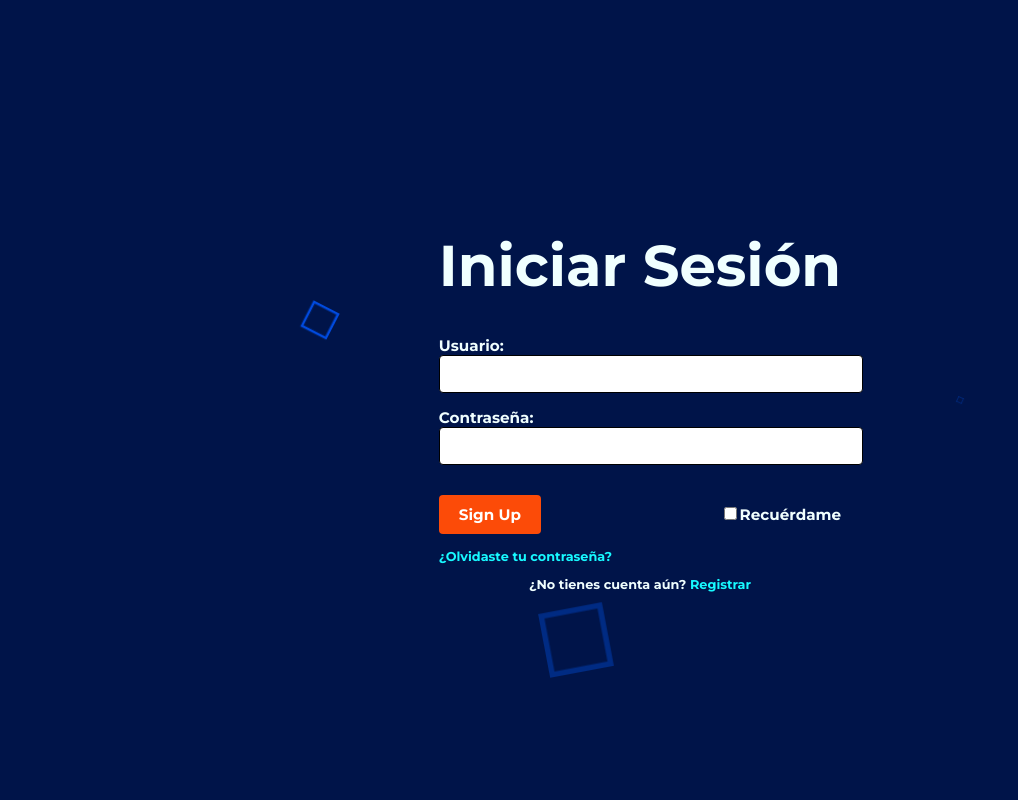
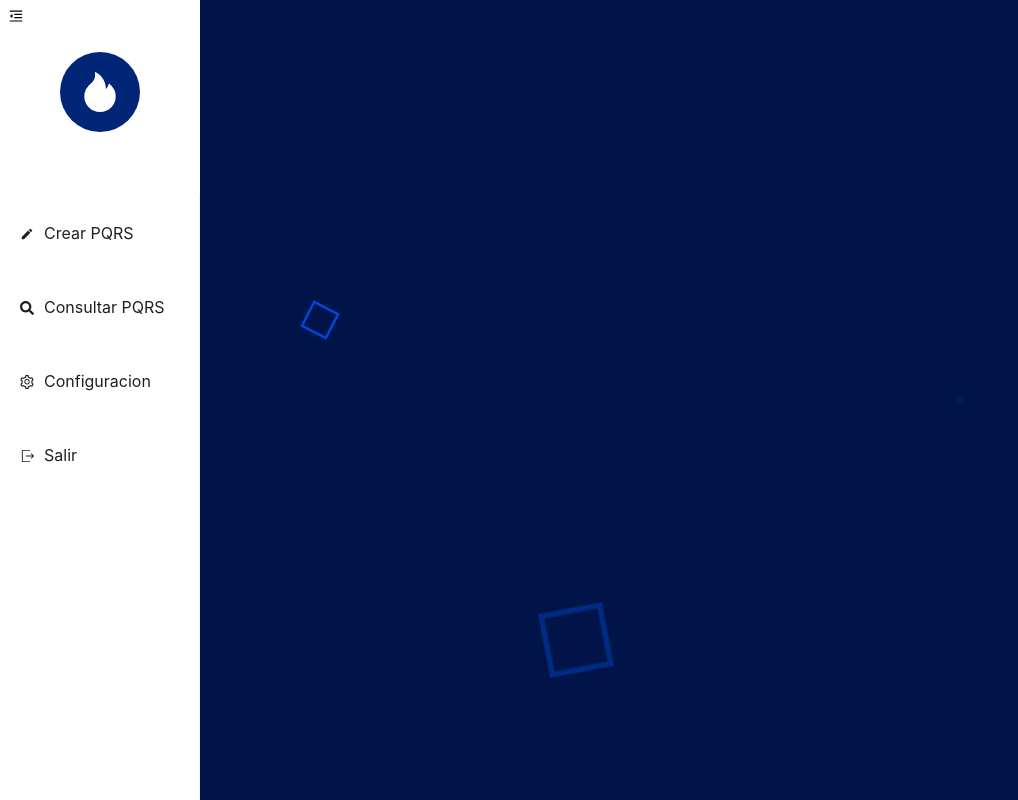
Before and after one commit to Jhojam1/Front-End, a React (Vite) app: page / in a window 1280 px wide. Shown: the whole page, without its empty margins (0-1018 px from the left). Built offline with nearby package versions, Linux system fonts and the light colour scheme.

Commit message:
Se Actualiza Proyecto

```diff
--- a/package.json
+++ b/package.json
@@ -1,4 +1,4 @@
-{
+ {
   "name": "holamundo",
   "private": true,
   "version": "0.0.0",
--- a/src/Menus/ComponenteMenu.jsx
+++ b/src/Menus/ComponenteMenu.jsx
@@ -3,7 +3,7 @@ import './MenuUsuario.css';
 function ComponenteMenu() {
     return (
         <>
-            <div className='Contenedor'>
+            <div className='Contenedori'>
                 <div className="Titulo">
                     <h1>Menu Usuario</h1>
                 </div>
--- a/src/Menus/MenuUsuario.css
+++ b/src/Menus/MenuUsuario.css
@@ -4,7 +4,7 @@ html, body {
     height: 100%;
 }
 
-.Contenedor {
+.Contenedori {
     display: flex;
     flex-direction: column;
     height: 100vh;
--- a/src/componentes/Menu/HomePage.css
+++ b/src/componentes/Menu/HomePage.css
@@ -1,4 +1,5 @@
-.Contenedor{
+/* Asegúrate de que el fondo del contenedor principal sea blanco */
+.Contenedor {
     margin: 0;
     padding: 0;
     border: none;
@@ -10,13 +11,37 @@
     z-index: 2; /* Asegura que el contenido esté por encima del fondo */
 }
 
+/* Asegúrate de que la barra lateral tenga un fondo blanco */
+.sidebar {
+    display: flex;
+    flex-direction: column;
+    height: 100vh;
+    overflow: hidden; /* Evita el desbordamiento */
+    background-color: white; /* Fondo blanco para la barra lateral */
+}
+
+/* Asegúrate de que el botón toggle tenga el fondo blanco también */
+.toggle {
+    background-color: white; /* Fondo blanco para el botón toggle */
+    border: none; /* Elimina el borde por defecto */
+    color: black; /* Color del ícono */
+    padding: 10px; /* Opcional: añadir algo de espacio alrededor del texto */
+    transition: background-color 0.3s, border-color 0.3s; /* Suaviza la transición del color de fondo y del borde */
+}
+
+.toggle:hover {
+    background-color: rgb(82,183,136); /* Color de fondo al pasar el cursor sobre el botón */
+    transform: scale(1.05); /* Aumenta ligeramente el tamaño del botón al pasar el cursor */
+}
+
+/* Estilos para el logo */
 .logo {
     display: flex;
+    flex-direction: column;
     align-items: center;
     justify-content: center;
-    color: white;
+    color: white; /* Color del texto del logo */
     padding: 20px; /* Aumenta el padding para dar más espacio */
-    flex-direction: column; /* Coloca la imagen de perfil y el texto en columnas */
 }
 
 .logo-icon {
@@ -27,13 +52,22 @@
     justify-content: center;
     font-size: 2.5rem; /* Aumenta el tamaño de la fuente */
     border-radius: 50%;
-    background: rgba(28,17,41,0.88);
+    background: #012677; /* Fondo oscuro para el icono */
     margin-bottom: 10px; /* Espacio entre la imagen de perfil y el texto */
 }
 
-.profile-picture {
-    width: 60px; /* Tamaño de la imagen de perfil */
-    height: 60px;
-    border-radius: 50%;
-    margin-bottom: 10px; /* Espacio entre la imagen de perfil y el texto */
+/* Estilos para el menú */
+.menu-bar {
+    flex-grow: 1;
+    display: flex;
+    margin-top: 2rem;
+    flex-direction: column;
+    gap: 15px; /* Aumenta el gap para separar más los botones */
+    font-size: 1rem;
+    position: relative;
+    height: 100vh;
 }
+
+.menu-bar .ant-menu-item {
+    margin-bottom: 15px; /* Espacio adicional entre los elementos del menú */
+}
--- a/src/componentes/Menu/HomePage.jsx
+++ b/src/componentes/Menu/HomePage.jsx
@@ -1,30 +1,37 @@
 import './HomePage.css'
-import {Layout} from "antd";
+import { Button, Layout } from "antd";
 import Logo from "./Logo.jsx";
 import MenuList from "./MenuList.jsx";
-import {useState} from "react";
-import ToggleThemeButton from "./ToggleThemeButton.jsx";
+import { MenuUnfoldOutlined, MenuFoldOutlined } from '@ant-design/icons'
+import { useState } from "react";
 
+const { Sider } = Layout;
 
-    const{Header, Sider} = Layout
-function HomePage(){
-    const[darkTheme, setDarkTheme] = useState(true)
-    const toggleTheme =() =>{
-        setDarkTheme(!darkTheme);
-    }
+function HomePage() {
+    const [collapsed, setCollapsed] = useState(false);
 
     return (
         <div className='Contenedor'>
-        <Layout>
-            <Sider theme= {darkTheme ? 'dark'  : 'light'}  className = 'sidebar'>
-                <Logo/>
-                <MenuList darkTheme={darkTheme}/>
-                <ToggleThemeButton darkTheme ={darkTheme}
-                toggleTheme = {toggleTheme}/>
-            </Sider>
-        </Layout>
+            <Layout>
+                <Sider theme='light'
+                    collapsed={collapsed}
+                    collapsible
+                    trigger={null}
+                    className='sidebar'
+                >
+
+                    <Button
+                        type='text'
+                        className='toggle'
+                        onClick={() => setCollapsed(!collapsed)}
+                        icon={collapsed ? <MenuUnfoldOutlined /> : <MenuFoldOutlined />}
+                    />
+                    <Logo/>
+                    <MenuList />
+                </Sider>
+            </Layout>
         </div>
     )
 }
 
-export default HomePage
+export default HomePage;
--- a/src/componentes/Menu/MenuList.jsx
+++ b/src/componentes/Menu/MenuList.jsx
@@ -3,14 +3,12 @@ import {SettingOutlined} from '@ant-design/icons'
 import { RxExit } from "react-icons/rx";
 import { MdCreate } from "react-icons/md";
 import { FaSearch } from "react-icons/fa";
-import './MenuList.css'
+import './HomePage.css'
 
 
-const MenuList = ({darkTheme}) =>{
+const MenuList = () =>{
     return(
-        <Menu theme = {darkTheme ? 'dark' : 'light'}
-              mode = "inline"
-              className='menu-bar'>
+        <Menu className='menu-bar'>
             <Menu.Item key ="crear" icon={<MdCreate />}>
                 Crear PQRS
             </Menu.Item>
--- a/src/componentes/Menu/ToggleThemeButton.jsx
+++ /dev/null
@@ -1,14 +0,0 @@
-import {HiOutlineSun,HiOutlineMoon} from 'react-icons/hi'
-import {Button} from "antd";
-
-const ToggleThemeButton = ({darkTheme,toggleTheme}) =>{
-    return(
-        <div className ="toggle-theme-btn">
-            <Button onClick={toggleTheme}>
-                {darkTheme ? <HiOutlineSun/> :
-                <HiOutlineMoon/>}
-            </Button>
-        </div>
-    )
-}
-export default ToggleThemeButton;
--- a/src/componentes/Wallpaper.css
+++ b/src/componentes/Wallpaper.css
@@ -16,6 +16,8 @@ html, body {
   font-family: 'Montserrat', sans-serif;
   z-index: 1; /* Asegura que el fondo esté detrás del contenido */
 }
+
+
 
 .content {
   position: relative; /* Posición relativa para que el contenido esté por encima del fondo */
--- a/src/main.jsx
+++ b/src/main.jsx
@@ -1,14 +1,14 @@
 import { StrictMode } from 'react'
 import { createRoot } from 'react-dom/client'
 import Wallpaper from './componentes/Wallpaper.jsx';
-import Login from "./Menus/Login.jsx";
+import HomePage from "./componentes/Menu/HomePage.jsx";
 
 
 createRoot(document.getElementById('root')).render(
-  <StrictMode>
-      <Wallpaper />
-      <div className="content">
-          <Login />
-      </div>
-  </StrictMode>,
+    <StrictMode>
+        <Wallpaper />
+        <div className="Contenedor">
+            <HomePage />
+        </div>
+    </StrictMode>,
 )
```
Also changed, not shown: src/componentes/Menu/MenuList.css (deleted, +0 -13 lines).
